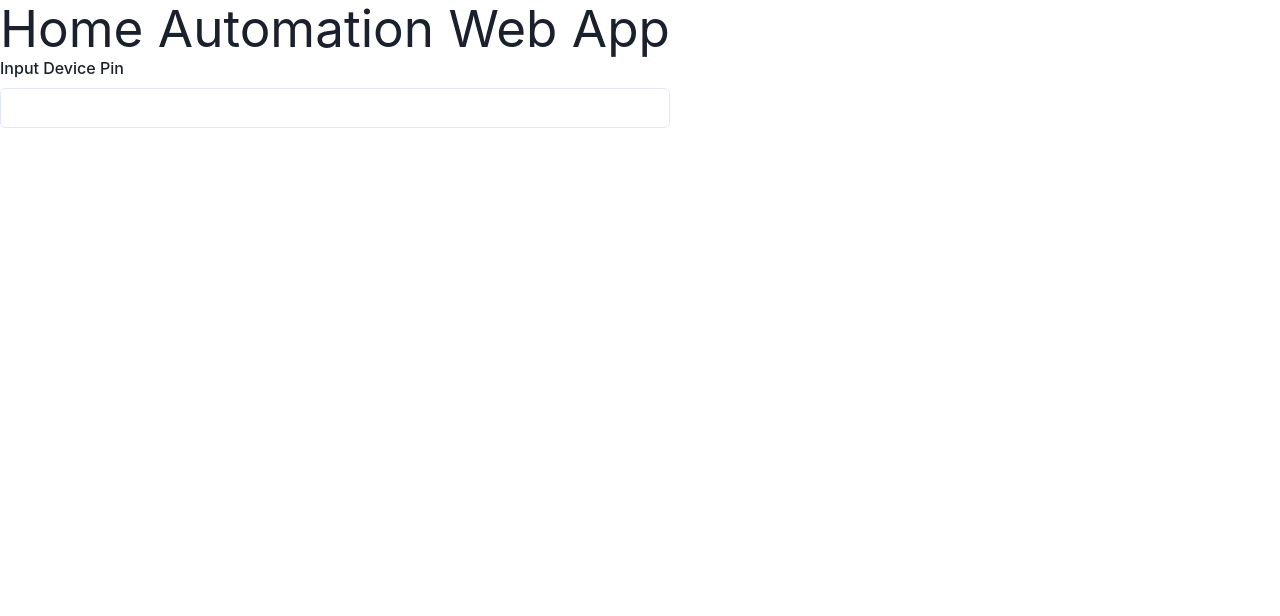
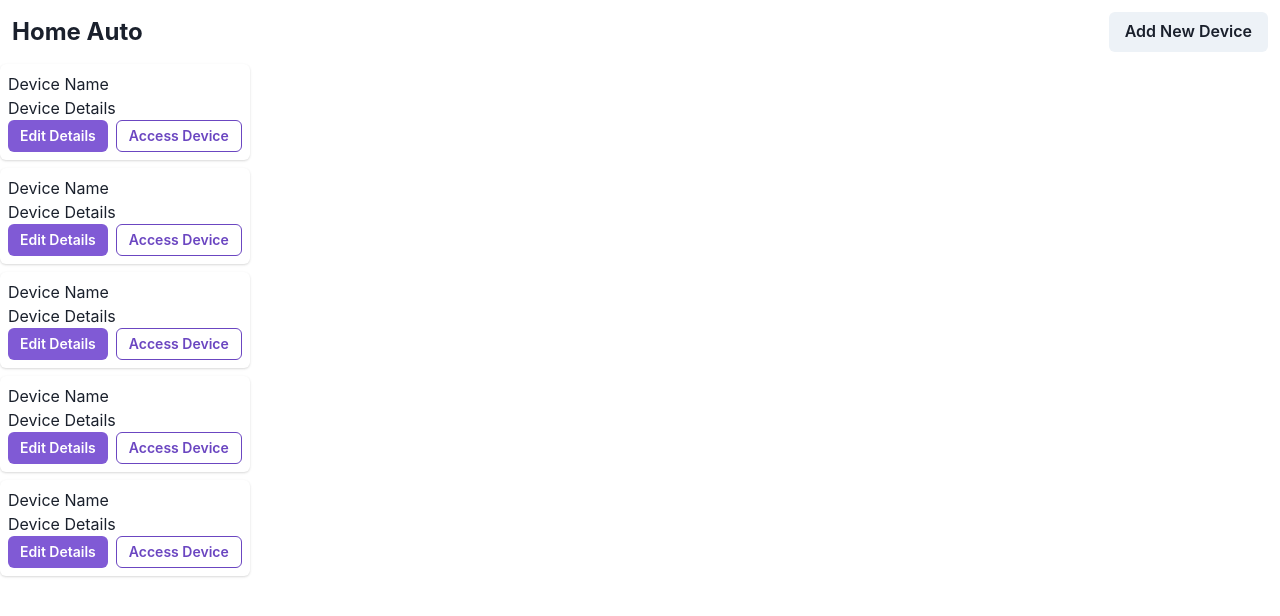
Before and after one commit to litmus-zhang/home-automation-web-app, a React (Vite) app: page / in a window 1280 px wide. Shown: the top 616 px of the page. Built offline with nearby package versions, Linux system fonts and the light colour scheme.

Commit message:
updated the devices

```diff
--- a/package.json
+++ b/package.json
@@ -13,6 +13,7 @@
     "@chakra-ui/react": "^2.8.0",
     "@emotion/react": "^11.11.1",
     "@emotion/styled": "^11.11.0",
+    "axios": "^1.4.0",
     "framer-motion": "^10.16.1",
     "react": "^18.2.0",
     "react-dom": "^18.2.0",
--- a/src/App.tsx
+++ b/src/App.tsx
@@ -1,17 +1,18 @@
-import { FormControl, FormLabel, Input } from "@chakra-ui/react"
+import React from "react"
+import { createBrowserRouter, RouterProvider } from "react-router-dom";
+import DeviceList from "./screens/DeviceList";
 
 
-function App() {
-
-  return (
-    <>
-      <h1> Home Automation Web App </h1>
-      <FormControl>
-        <FormLabel>Input Device Pin</FormLabel>
-        <Input placeSelf={"PIN"} />
-      </FormControl>
-    </>
-  )
+const router = createBrowserRouter([
+  {
+    path: "/",
+    element: <DeviceList/>
+  }
+])
+function App(){
+return (
+<RouterProvider router={router} />
+)
 }
 
-export default App
+export default App;
--- /dev/null
+++ b/src/Header.tsx
@@ -0,0 +1,57 @@
+import { HStack, Button , Text, Modal, ModalBody, ModalCloseButton, ModalFooter, ModalContent, ModalHeader, ModalOverlay, useDisclosure, FormControl, FormLabel, Input, VStack, Textarea, InputGroup, InputRightElement} from "@chakra-ui/react";
+import { useState } from "react";
+export default function Header(){
+  const { isOpen, onOpen, onClose } = useDisclosure()
+  const [show, setShow] = useState(false)
+  const handleClick = () => setShow(!show)
+
+    return(
+        <HStack justifyContent={"space-between"} padding={3}>
+          <Text fontSize={"1.5rem"} fontWeight={"bold"}>Home Auto</Text>
+          <Button onClick={onOpen}>Add New Device</Button>
+          <Modal isOpen={isOpen} onClose={onClose}>
+        <ModalOverlay />
+        <ModalContent>
+          <ModalHeader>Add a New Device</ModalHeader>
+          <ModalCloseButton />
+          <ModalBody>
+            <VStack>
+              <FormControl isRequired>
+
+  <FormLabel>Device Name</FormLabel>
+  <Input type="text" placeholder="Front Door" />
+  </FormControl>
+  <FormControl>
+  <FormLabel>Description</FormLabel>
+  <Textarea placeholder="my front door"/>
+  </FormControl>
+
+  <FormControl>
+  <FormLabel>Pin</FormLabel>
+  <InputGroup size='md'>
+      <Input
+        pr='4.5rem'
+        type={show ? 'text' : 'password'}
+        placeholder='Enter device pin'
+      />
+      <InputRightElement width='4.5rem'>
+        <Button h='1.75rem' size='sm' onClick={handleClick}>
+          {show ? 'Hide' : 'Show'}
+        </Button>
+      </InputRightElement>
+    </InputGroup>  </FormControl>
+  </VStack>
+
+  </ModalBody>
+
+          <ModalFooter>
+            <Button colorScheme='blue' mr={3} onClick={onClose}>
+              Create Device
+            </Button>
+            <Button variant='ghost'> Discard</Button>
+          </ModalFooter>
+        </ModalContent>
+      </Modal>
+
+        </HStack>)
+}
--- a/src/index.css
+++ b/src/index.css
@@ -1,69 +1,3 @@
-:root {
-  font-family: Inter, system-ui, Avenir, Helvetica, Arial, sans-serif;
-  line-height: 1.5;
-  font-weight: 400;
-
-  color-scheme: light dark;
-  color: rgba(255, 255, 255, 0.87);
-  background-color: #242424;
-
-  font-synthesis: none;
-  text-rendering: optimizeLegibility;
-  -webkit-font-smoothing: antialiased;
-  -moz-osx-font-smoothing: grayscale;
-  -webkit-text-size-adjust: 100%;
-}
-
-a {
-  font-weight: 500;
-  color: #646cff;
-  text-decoration: inherit;
-}
-a:hover {
-  color: #535bf2;
-}
-
-body {
-  margin: 0;
-  display: flex;
-  place-items: center;
-  min-width: 320px;
-  min-height: 100vh;
-}
-
-h1 {
-  font-size: 3.2em;
-  line-height: 1.1;
-}
-
-button {
-  border-radius: 8px;
-  border: 1px solid transparent;
-  padding: 0.6em 1.2em;
-  font-size: 1em;
-  font-weight: 500;
-  font-family: inherit;
-  background-color: #1a1a1a;
-  cursor: pointer;
-  transition: border-color 0.25s;
-}
-button:hover {
-  border-color: #646cff;
-}
-button:focus,
-button:focus-visible {
-  outline: 4px auto -webkit-focus-ring-color;
-}
-
-@media (prefers-color-scheme: light) {
-  :root {
-    color: #213547;
-    background-color: #ffffff;
-  }
-  a:hover {
-    color: #747bff;
-  }
-  button {
-    background-color: #f9f9f9;
-  }
-}
+@tailwind base;
+@tailwind components;
+@tailwind utilities;
--- /dev/null
+++ b/src/screens/DeviceList.tsx
@@ -0,0 +1,50 @@
+import { Button, Card, Text, Stack, HStack, Modal, ModalBody, ModalCloseButton, ModalContent, ModalFooter, ModalHeader, ModalOverlay, useDisclosure, FormControl, FormLabel, Input } from "@chakra-ui/react";
+import { FC } from "react";
+import Header from "../Header";
+
+const DeviceList = () =>{
+return(
+    <>
+<Header/>
+<Stack display={"flex"} flexWrap={"wrap"} >{
+    [1,2,3,4,5].map((i, idx) => <Device key={idx} />)
+    }
+    </Stack>
+    </>
+)
+}
+
+export const Device : FC= () =>{
+    const { isOpen, onOpen, onClose } = useDisclosure()
+
+   return ( <Card padding={2} width={"fit-content"}>
+    <Text as="h3">Device Name</Text>
+    <Text as="p">Device Details</Text>
+    <HStack>
+    <Button colorScheme="purple" variant={"solid"} size={"sm"}>Edit Details</Button>
+    <Button onClick={onOpen} colorScheme="purple" variant={"outline"} size={"sm"}>Access Device</Button>
+    </HStack>
+    <Modal isOpen={isOpen} onClose={onClose}>
+        <ModalOverlay />
+        <ModalContent>
+          <ModalHeader>Access Device</ModalHeader>
+          <ModalCloseButton />
+          <ModalBody>
+          <FormControl>
+  <FormLabel>Device Pin</FormLabel>
+  <Input type="password" placeholder="123443"/>
+  </FormControl>
+
+          </ModalBody>
+
+          <ModalFooter>
+            <Button colorScheme='blue' mr={3} onClick={onClose}>
+              Activate
+            </Button>
+            <Button variant='ghost'>Cancel</Button>
+          </ModalFooter>
+        </ModalContent>
+      </Modal>
+    </Card>)
+}
+export default DeviceList;
```
Also changed, not shown: src/screens/PassCode.tsx (added, +25 -0 lines), 1 other file (tests, documents, lock files or other folders).
